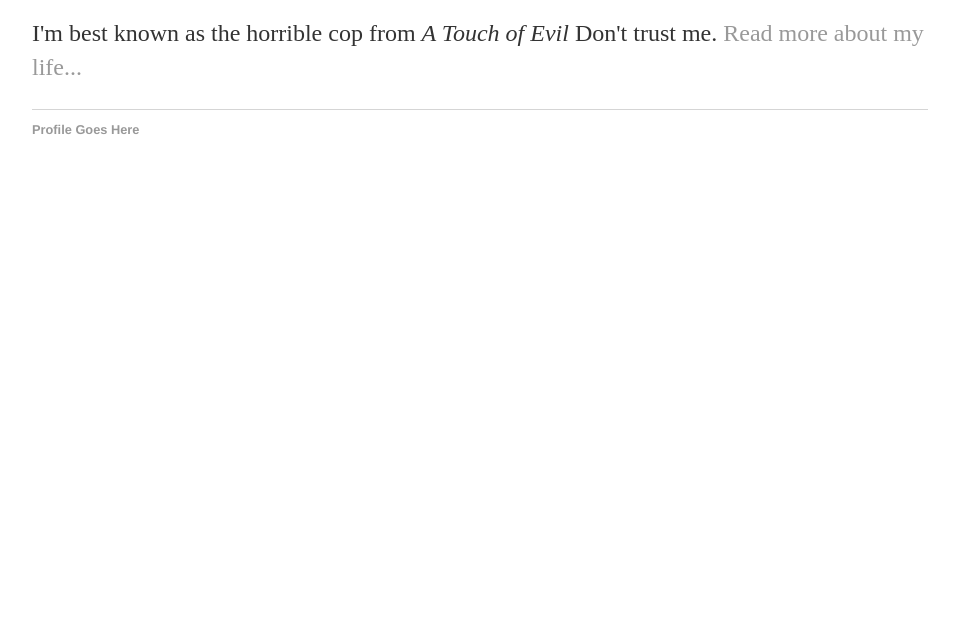
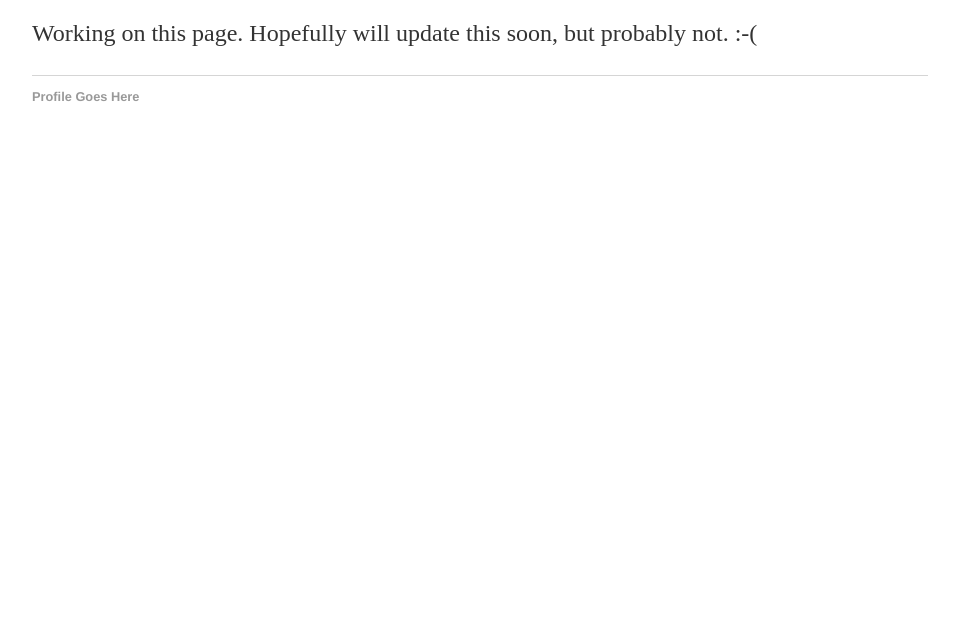
Before and after one commit to jmpcronin/jmpcronin.github.io, a plain HTML site: page index.html in a window 1280 px wide. Shown: the part 180-800 px from the top of the page, without its empty margins (160-1119 px from the left). Drawn offline with Linux system fonts and the light colour scheme.

Commit message:
Update index.html
Removed Touch of Evil stuff

```diff
--- a/index.html
+++ b/index.html
@@ -17,7 +17,7 @@
 		<div class="container">
     		<div class="blurb">
         		<h1>Hi there, I'm Matt Cronin.</h1>
-				<p>I'm best known as the horrible cop from <em>A Touch of Evil</em> Don't trust me. <a href="/about">Read more about my life...</a></p>
+				<p>Working on this page. Hopefully will update this soon, but probably not. :-(</p>
     		</div><!-- /.blurb -->
 		</div><!-- /.container -->
 		<footer>
```
